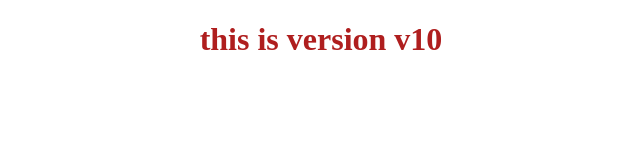
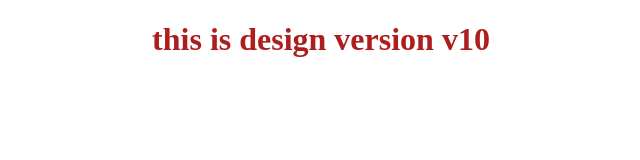
Before and after one commit to syedhyder12/myrepo, a plain HTML site: page index.html in a window 1280 px wide. Shown: the whole page, without its empty margins (319-959 px from the left). Drawn offline with Linux system fonts and the light colour scheme.

Commit message:
update text

```diff
--- a/index.html
+++ b/index.html
@@ -7,6 +7,6 @@
     <link rel="stylesheet" href="styles.css">
 </head>
 <body>
-    <h1>this is version v10</h1>
+    <h1>this is design version v10</h1>
 </body>
 </html>
```
